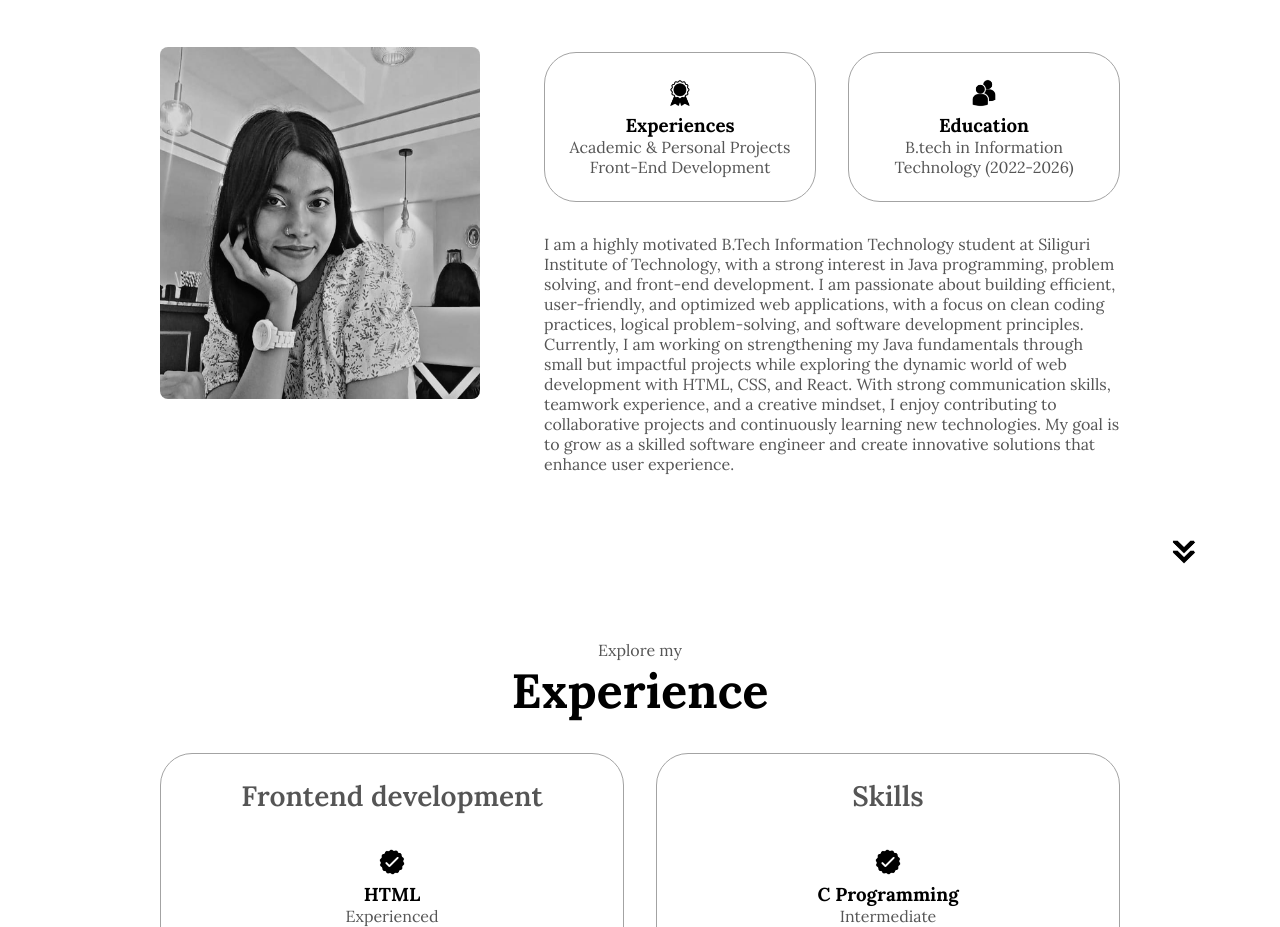
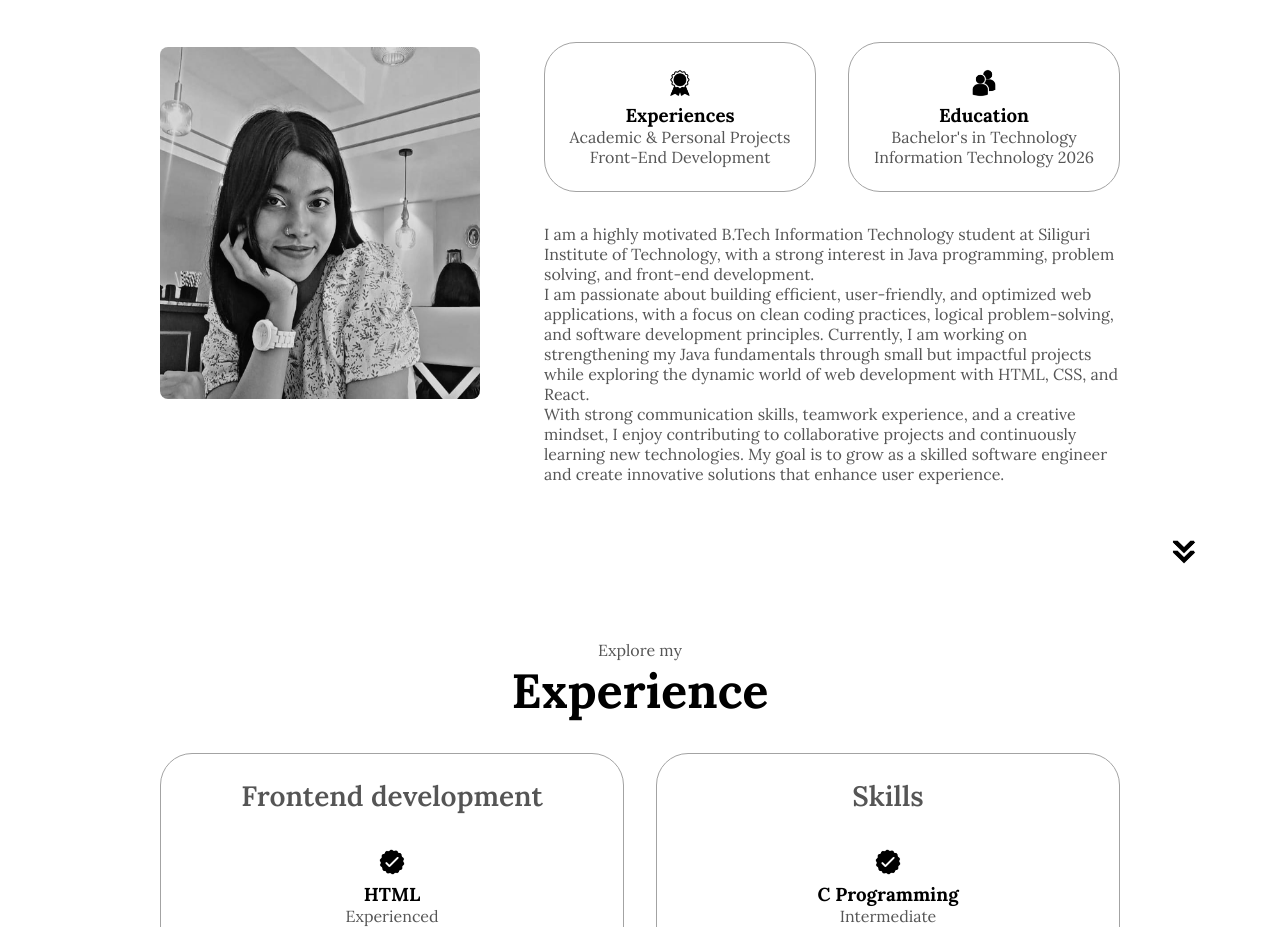
Before and after one commit to anshukumari76/My-Portfolio, a plain HTML site: page index.html in a window 1280 px wide. Shown: the part 1040-1967 px from the top of the page. Drawn offline with Linux system fonts and the light colour scheme; a web font is replaced by a local one.

Commit message:
Update index.html

```diff
--- a/index.html
+++ b/index.html
@@ -76,14 +76,14 @@
                     <div class="details-containers">
                         <img src="./assets/education.png" alt="education icon" class="icon">
                         <h3>Education</h3>
-                        <p>B.tech in Information Technology (2022-2026)</p>
+                        <p>Bachelor's in Technology<br>Information Technology 2026</p>
                     </div>
                 </div>
                 <div class="text-container">
                     <p>I am a highly motivated B.Tech Information Technology student at Siliguri Institute of Technology, with a strong interest in Java programming, problem solving, and front-end development.
-
+                    <br>
                     I am passionate about building efficient, user-friendly, and optimized web applications, with a focus on clean coding practices, logical problem-solving, and software development principles. Currently, I am working on strengthening my Java fundamentals through small but impactful projects while exploring the dynamic world of web development with HTML, CSS, and React.
-
+                    <br>
                     With strong communication skills, teamwork experience, and a creative mindset, I enjoy contributing to collaborative projects and continuously learning new technologies. My goal is to grow as a skilled software engineer and create innovative solutions that enhance user experience.</p>
                 </div>
             </div>
```
